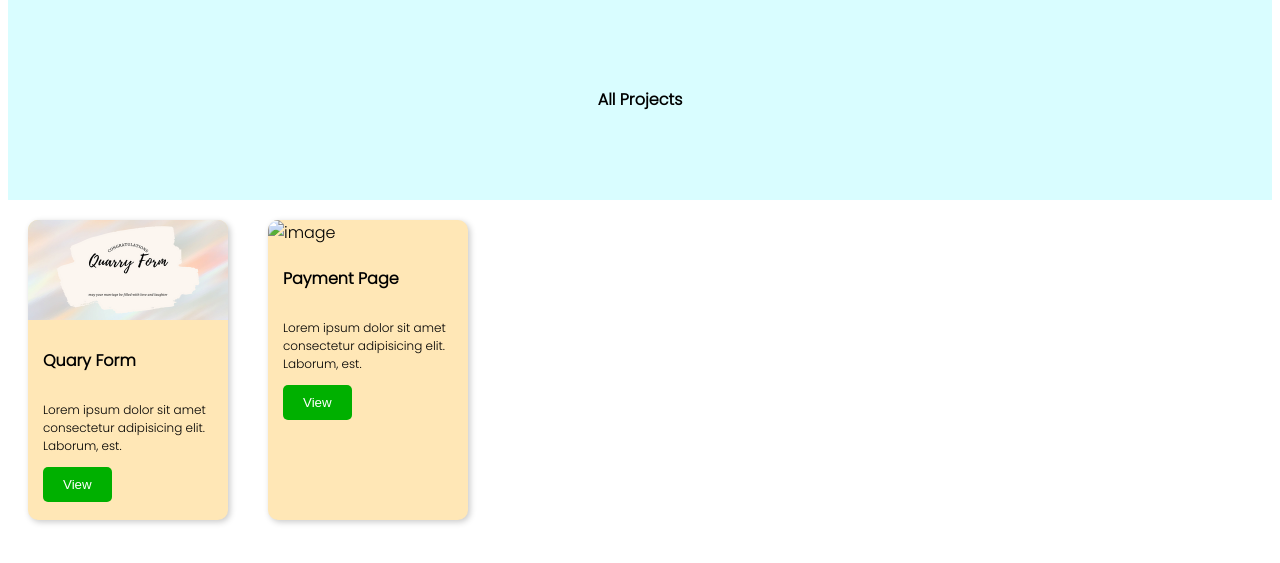
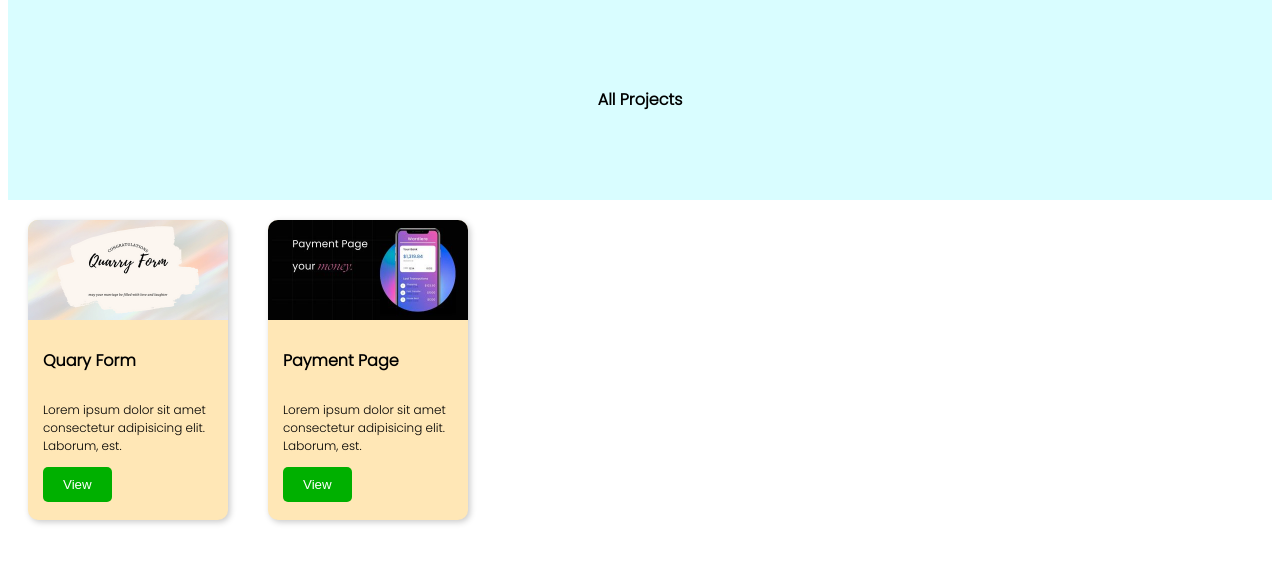
Before and after one commit to kailashsur/Projects, a plain HTML site: page index.html in a window 1280 px wide. Shown: the part 75-638 px from the top of the page. Drawn offline with Linux system fonts and the light colour scheme; the site is published under a folder, as on GitHub Pages, so addresses that start at the root find nothing.

Commit message:
photo update

```diff
--- a/index.html
+++ b/index.html
@@ -36,7 +36,7 @@
                 </div>
                 <!-- card2 -->
                 <div class="card">
-                    <img style="width:200px; height:100px; border-top-left-radius:10px; border-top-right-radius:10px;" src="/payment.jpg" alt="image">
+                    <img style="width:200px; height:100px; border-top-left-radius:10px; border-top-right-radius:10px;" src="payment.jpg" alt="image">
                     <div class="card-body">
                         <p class="card-title">Payment Page</p>
                         <p class="card-desc">Lorem ipsum dolor sit amet consectetur adipisicing elit. Laborum, est.</p>
```
